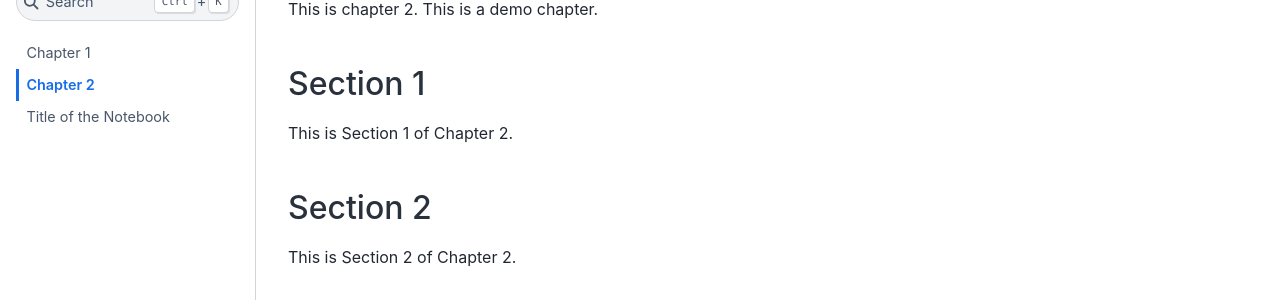
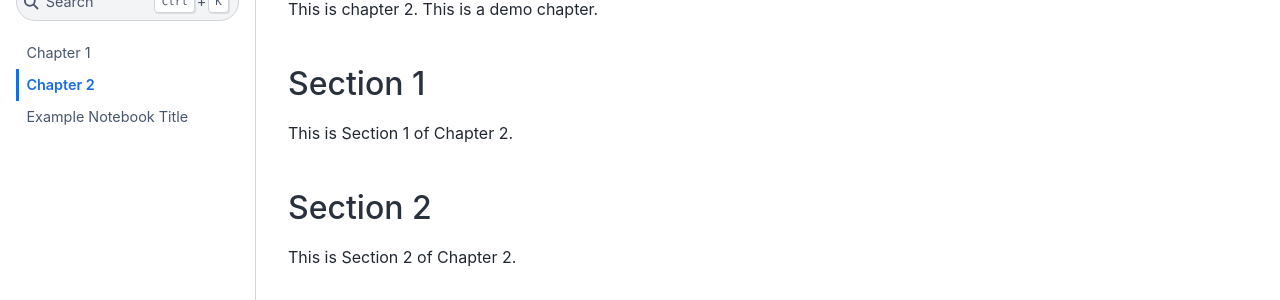
Before and after one commit to adampingel/managing-ai, a Jupyter Book: the page built from 020-Foo.md, in a window 1280 px wide. Shown: the part 139-439 px from the top of the page. Built offline with Jupyter Book 1.0.4 settings and Sphinx 7.4.7 and the Sphinx Book theme 1.1.4, drawn with Linux system fonts in a browser that asks for light colours.

Commit message:
try entitling notebook in _toc.yml

```diff
--- a/_toc.yml
+++ b/_toc.yml
@@ -2,3 +2,4 @@ root: 010-Introduction
 entries:
 - file: 020-Foo
 - file: 030-Notebook
+  title: Example Notebook Title
```
